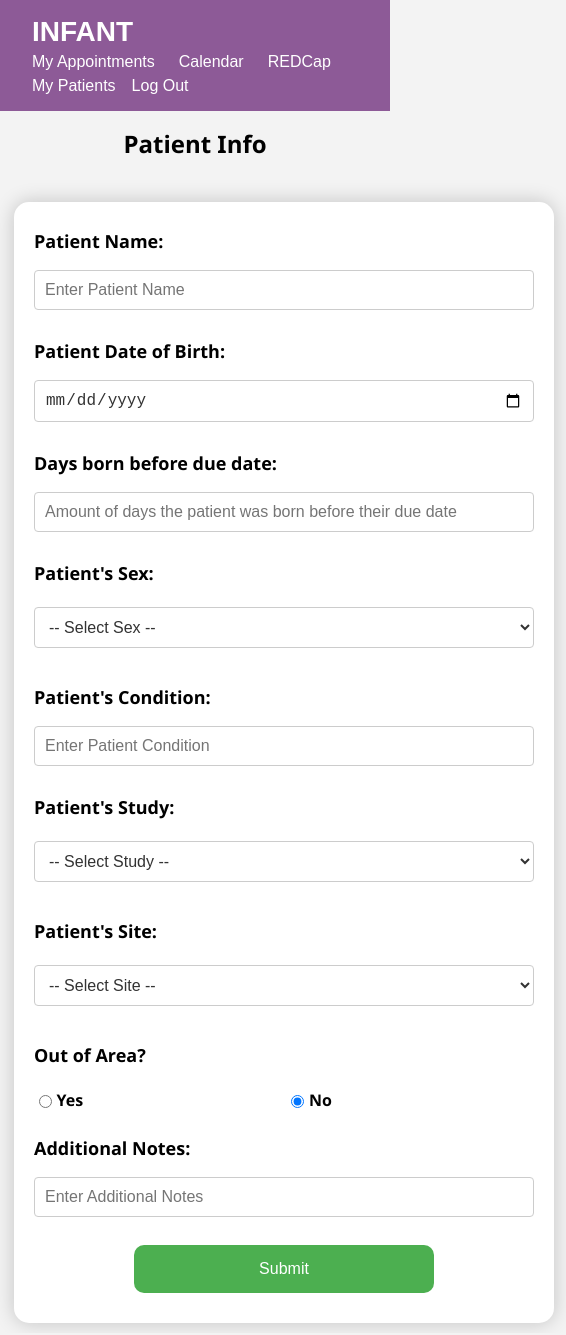
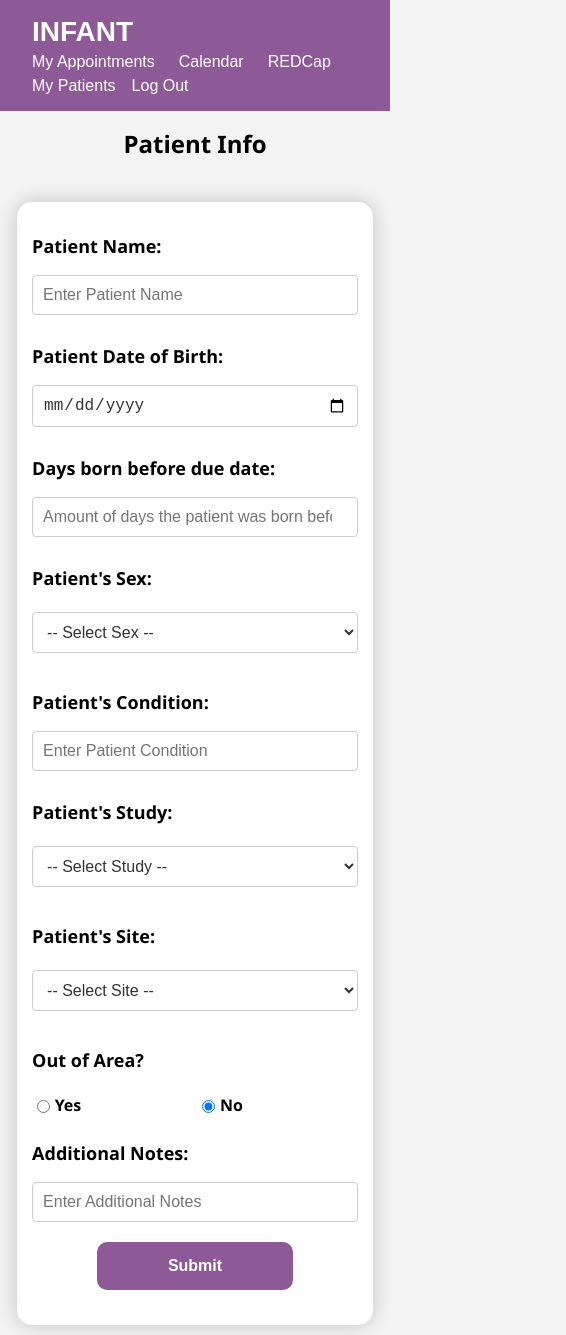
Before and after one commit to Aoibheannmangan/test-scheduler, a React (Create React App) app: page /info in a window 390 px wide. Shown: the whole page, 566 px wide, since content can reach past the window. Built offline with nearby package versions, Linux system fonts and the light colour scheme.

Commit message:
design change to the info form

```diff
--- a/src/info.css
+++ b/src/info.css
@@ -1,13 +1,12 @@
 body {
-    background:#f3f3f3;
     text-align: center;
 }
 .UserInfo {
-    background-color: #fff;
+    background: linear-gradient(to right, #ffffff, #fae3ff );
     border-radius: 15px;
     box-shadow: 0 0 20px rgba(0, 0, 0, 0.2);
     padding: 10px 20px;
-    transition: transorm 0.2s;
+    transition: transform 0.2s;
     width: 500px;
     text-align: center;
     margin:auto;
@@ -58,6 +57,12 @@ input[type="password"]
     transition: border-color 0.3s ease;
 }
 
+input:focus, select:focus, textarea:focus {
+    border-color: #8d5a97;
+    outline:none;
+    box-shadow: 0 0 5px rgb(78, 50, 83);
+}
+
 label {
     font-size: 18px;
     display: block;
@@ -70,16 +75,28 @@ label {
     font-family: 'Segoe UI', Tahoma, Geneva, Verdana, sans-serif;
 }
 
-button {
+.submit-button {
     padding: 15px;
     border-radius: 10px;
-    margin: 8px 0 20px 0;
+    margin: 8px auto 20px auto;
     border: none;
     color:white;
     cursor: pointer;
-    background-color: #4caf50;
+    background-color: #8d5a97;
     width: 60%;
     font-size: 16px;
+    font-weight: 600;
+    display: block;
+}
+
+.submit-button:hover {
+    background-color: #4e3253;
+    transform: scale(1.02);
+}
+
+.submit-button:focus {
+    outline: 2px solid  #4e3253;
+    outline-offset: 2px;
 }
 
 textarea {
@@ -115,3 +132,10 @@ select {
     margin: 0;
     font-size: 1rem;
 }
+
+@media (max-width: 600px) {
+    .UserInfo, .form-border {
+        width: 90%;
+        padding: 15px;
+    }
+}
--- a/src/info.js
+++ b/src/info.js
@@ -232,8 +232,9 @@ const UserInfo = () => {
               autoComplete="off"
               required
             />
-
-            <button type="submit">{isEditing ? "Update" : "Submit"}</button>
+            <div >
+              <button type="submit" className="submit-button">{isEditing ? "Update" : "Submit"}</button>
+            </div>
           </form>
         </div>
       </fieldset>
--- a/src/login.css
+++ b/src/login.css
@@ -23,7 +23,7 @@
 }
 
 .form-header h2 {
-    color: #8D5A97;
+    color: #8d5a97;
     margin-bottom: 1.5rem;
     text-align: center;
 }
```
